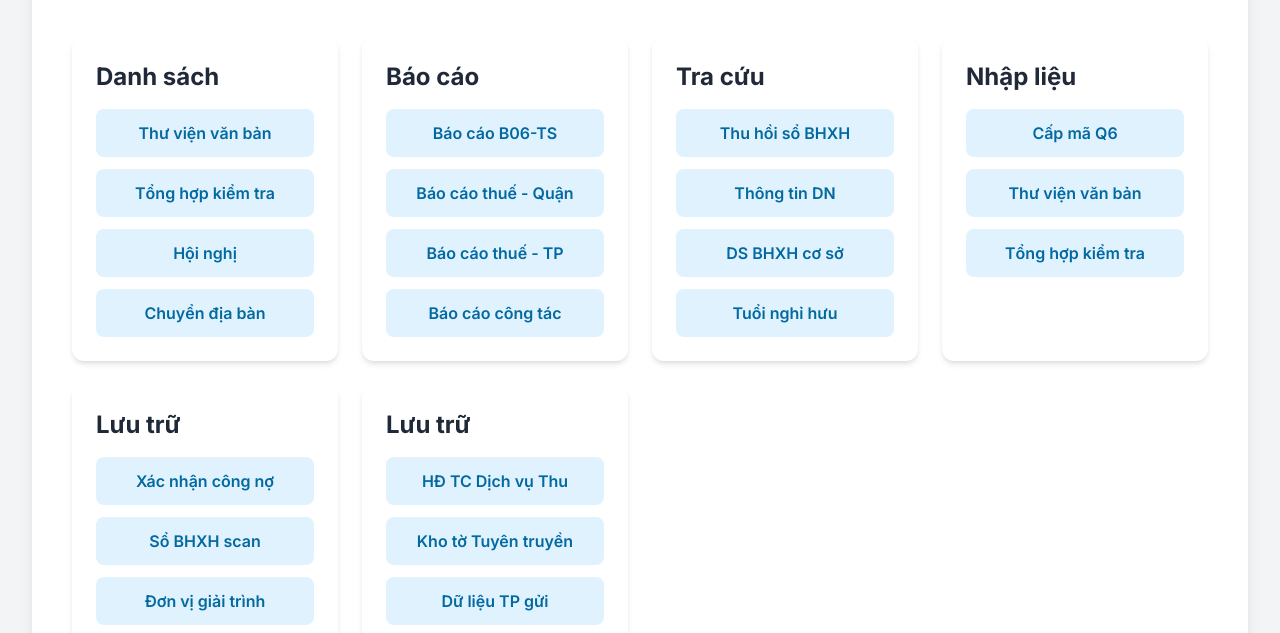
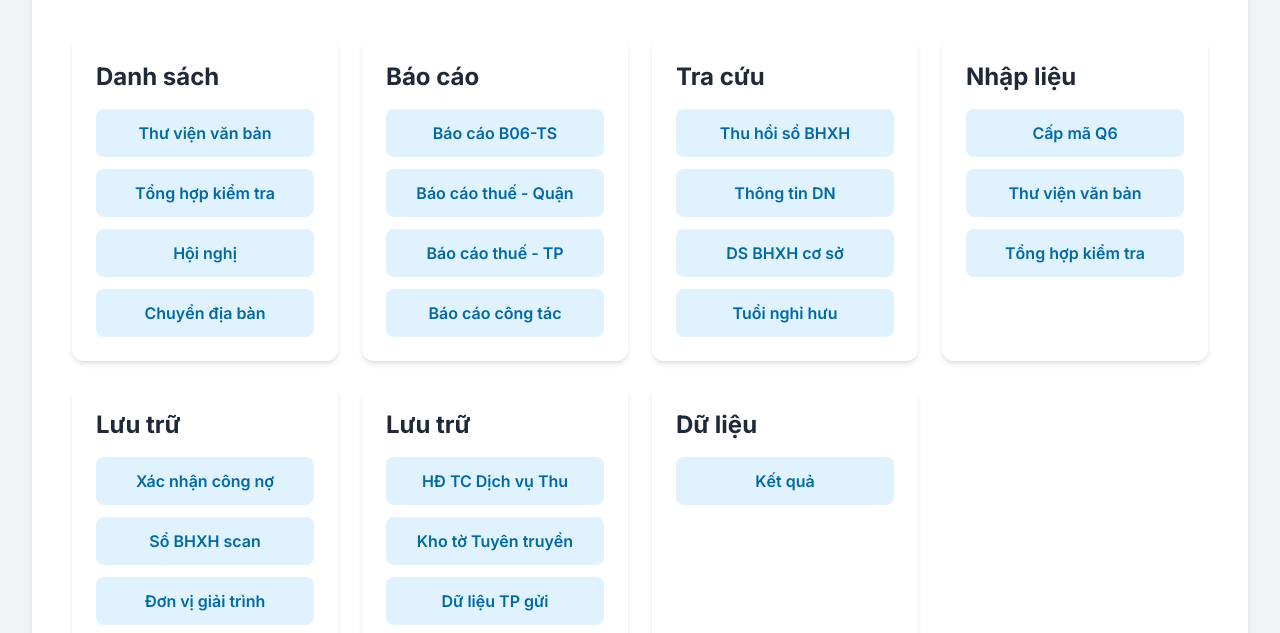
Before and after one commit to tnquang1235/bhxh_work_page, a plain HTML site: page index.html in a window 1280 px wide. Shown: the part 167-800 px from the top of the page. Drawn offline with nearby package versions, Linux system fonts and the light colour scheme.

Commit message:
Update index.html

```diff
--- a/index.html
+++ b/index.html
@@ -222,6 +222,19 @@
                     </li>
                 </ul>
             </section>
+
+            <section class="category-card p-6">
+                <h2 class="text-2xl font-bold text-gray-800 mb-4">
+                    Dữ liệu
+                </h2>
+                <ul class="space-y-3">
+                    <li>
+                        <a href="https://docs.google.com/spreadsheets/d/14jlV3Jn0rMlCLbPlo_HuEWj77XRrfu18jG7Gwe0kqlM/edit?gid=547260976#gid=547260976" target="_blank" class="link-button">
+                            Kết quả
+                        </a>
+                    </li>
+                </ul>
+            </section>
         </main>
 
         <footer class="text-center mt-10 text-gray-500 text-sm">
```
